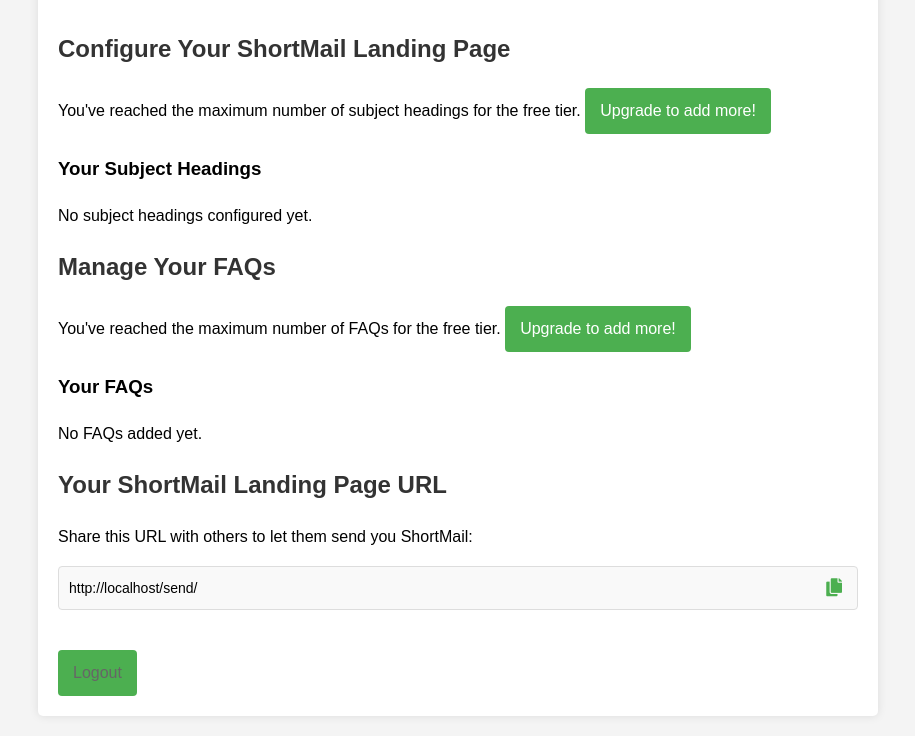
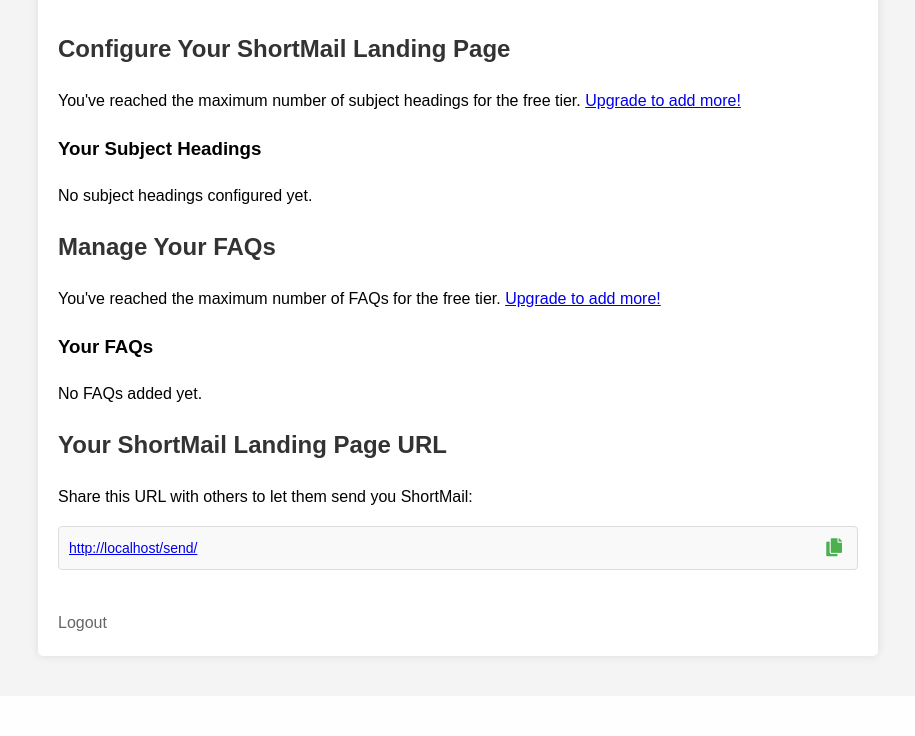
Before and after one commit to nll-ai/shortmail, a FastAPI app: template app/templates/dashboard.html in a window 1280 px wide. Shown: the part 104-840 px from the top of the page, without its empty margins (182-1097 px from the left). After the commit the page ends 766 px from the top, so only its background shows below. Run offline with FastAPI, Linux system fonts and the light colour scheme; the template is opened without the code that fills it, so the values that code supplies are empty.

Commit message:
style(CSS and HTML)🎨: Remove unused CSS styles and enhance link visibility in dashboard
- Removed CSS styles for anchor tags that are no longer used.
- Enhanced dashboard link visibility by wrapping URL in an anchor tag.

```diff
--- a/app/static/styles.css
+++ b/app/static/styles.css
@@ -137,18 +137,6 @@ li {
 .error {
     color: #f44336;
 }
-a {
-    display: inline-block;
-    background-color: #4CAF50;
-    color: white;
-    padding: 10px 15px;
-    text-decoration: none;
-    border-radius: 4px;
-}
-a:hover {
-    background-color: #45a049;
-}
-
 .reply-option {
     margin-bottom: 15px;
 }
--- a/app/templates/dashboard.html
+++ b/app/templates/dashboard.html
@@ -66,7 +66,7 @@
         <h2>Your ShortMail Landing Page URL</h2>
         <p>Share this URL with others to let them send you ShortMail:</p>
         <div class="share-url-container">
-            <div class="share-url">{{ request.base_url }}send/{{ user.email }}</div>
+            <div class="share-url"><a href="{{ request.base_url }}send/{{ user.email }}">{{ request.base_url }}send/{{ user.email }}</a></div>
             <button id="copy-button" class="copy-button" title="Copy URL">
                 <i class="fas fa-copy"></i>
             </button>
--- a/requirements.txt
+++ /dev/null
@@ -1,6 +0,0 @@
-fastapi
-uvicorn
-sqlalchemy
-jinja2
-python-multipart
-markdown==3.4.1
```
